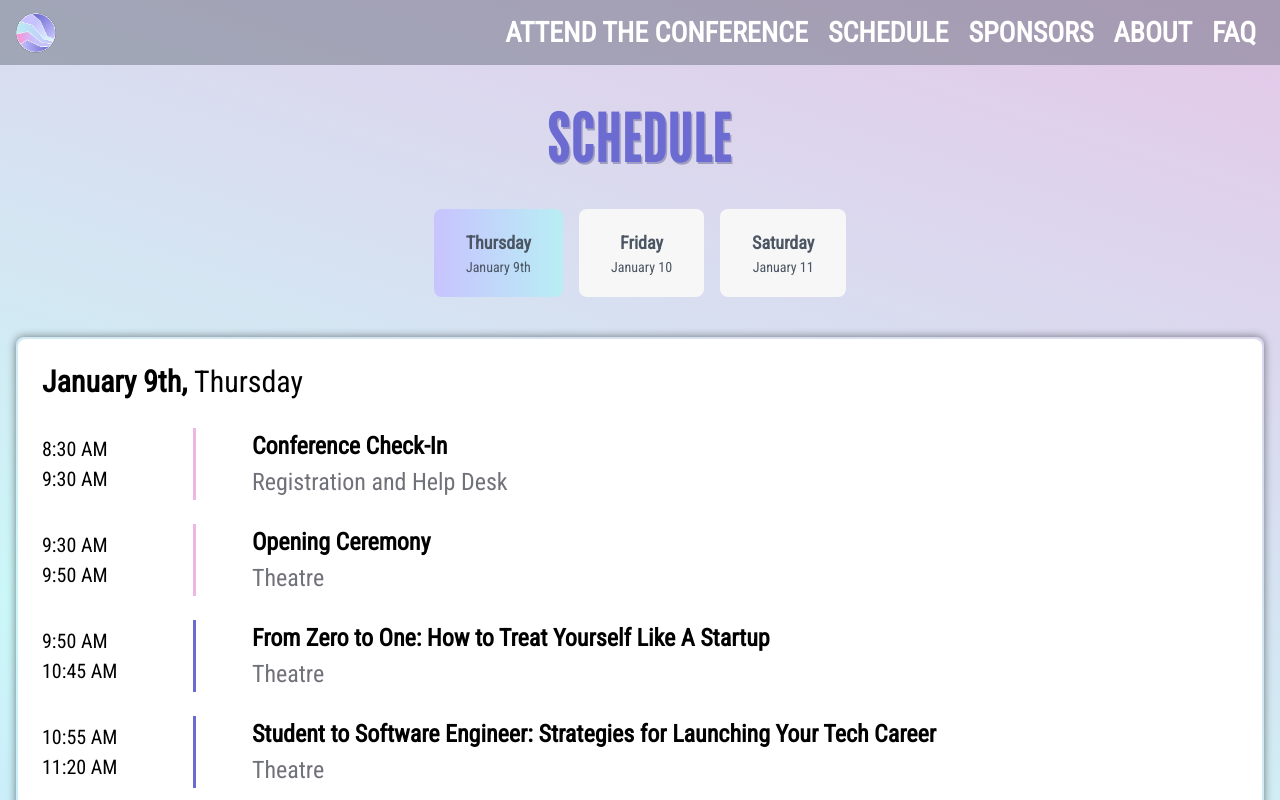
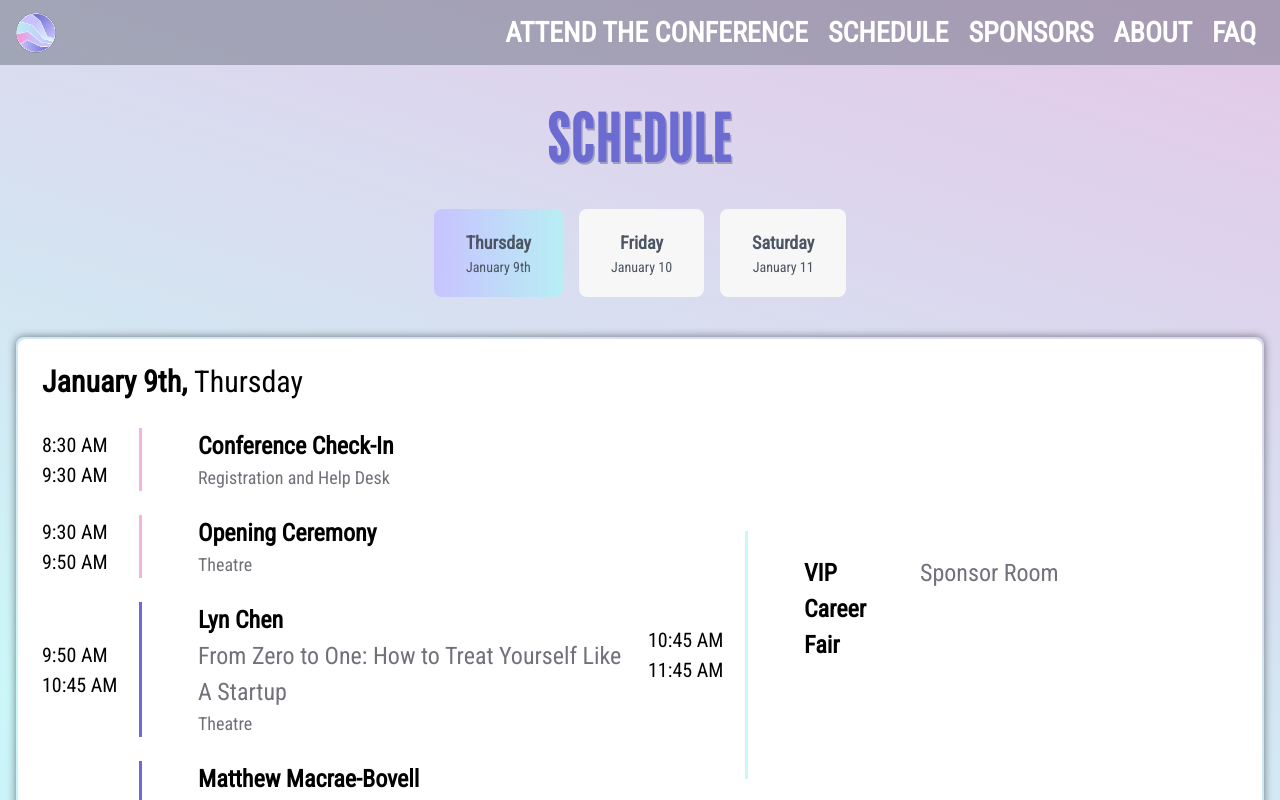
Before and after one commit to cusec/2025, a Next.js app: page /schedule in a window 1280 px wide. Shown: the top 800 px of the page. Built offline with nearby package versions, Linux system fonts and the light colour scheme.

Commit message:
feat: overhaul to better adapt schedule to 2025.

```diff
--- a/components/Schedule/DaySchedule.tsx
+++ b/components/Schedule/DaySchedule.tsx
@@ -1,13 +1,16 @@
 import React from 'react';
 import scheduleData from './schedule.json';
+import careerFairData from './CareerFair.json';
 
 interface DayScheduleProps {
   dayIndex: number;
   scheduleData: any[];
+  careerFairData: any[];
 }
 
-const DaySchedule = ({ dayIndex, scheduleData }: DayScheduleProps) => {
-  const day = scheduleData[dayIndex];
+const DaySchedule = ({ dayIndex, scheduleData, careerFairData }: DayScheduleProps) => {
+  const daySchedule = scheduleData[dayIndex];
+  const dayCareerFair = careerFairData[dayIndex];
 
   const renderTimeColumn = (item: any, index: any) => {
     let borderColorClass;
@@ -24,6 +27,17 @@ const DaySchedule = ({ dayIndex, scheduleData }: DayScheduleProps) => {
         break;
       default:
         borderColorClass = 'border-[#CBF7F8]';
+    }
+
+    if (item.items) {
+      return (
+        <div
+          className={`flex flex-col justify-center pr-4 border-r-2 ${borderColorClass} md:border-r-[3px] xs:text-[20px] RobotoText`}
+        >
+          <span>{item.start_time}</span>
+          <span>{item.end_time}</span>
+        </div>
+      );
     }
 
     return (
@@ -55,28 +69,113 @@ const DaySchedule = ({ dayIndex, scheduleData }: DayScheduleProps) => {
 
     if (item.items) {
       return (
-        <div className="grid grid-cols-2 gap-4">
-          {item.items.map((subItem: { title: string | number | bigint | boolean | React.ReactElement<any, string | React.JSXElementConstructor<any>> | Iterable<React.ReactNode> | React.ReactPortal | Promise<React.AwaitedReactNode> | null | undefined; location: string | number | bigint | boolean | React.ReactElement<any, string | React.JSXElementConstructor<any>> | Iterable<React.ReactNode> | React.ReactPortal | Promise<React.AwaitedReactNode> | null | undefined; }, subIndex: React.Key | null | undefined) => (
         <div
-              key={subIndex}
-              className={`flex flex-col md:pl-10 justify-center break-words sm272:break-normal ${borderColorClass} RobotoText ${
-                subIndex === 0 ? '' : `border-l-2 ${borderColorClass.replace('border-', 'md:border-')}`
-              }`}
+          className={`flex flex-col md:pl-10 justify-center break-words sm272:break-normal ${borderColorClass} RobotoText`}
         >
-              <h3 className="font-semibold text-[14px] xs:text-[16px] sm:text-[24px]">
+          {item.items.map((subItem: any, subIndex: any) => (
+            <div key={subIndex}>
+              <h3 className="font-semibold text-[18px] xs:text-[20px] sm:text-[24px]">
                 {subItem.title}
               </h3>
-              <p className="text-zinc-500 text-[14px] xs:text-[16px] sm:text-[24px]">
+              <p className="text-zinc-500 text-[18px] xs:text-[20px] sm:text-[24px]">
                 {subItem.location}
               </p>
             </div>
           ))}
         </div>
       );
-    } else {
+    }
+
     return (
       <div
         className={`flex flex-col md:pl-10 justify-center break-words sm272:break-normal ${borderColorClass} RobotoText`}
+      >
+        {item.speaker ? (
+          <>
+            <h3 className="font-semibold text-[18px] xs:text-[20px] sm:text-[24px]">
+              {item.speaker}
+            </h3>
+            <p className="text-zinc-500 text-[18px] xs:text-[20px] sm:text-[24px]">
+              {item.title}
+            </p>
+          </>
+        ) : (
+          <h3 className="font-semibold text-[18px] xs:text-[20px] sm:text-[24px]">
+            {item.title}
+          </h3>
+        )}
+        <p className="text-zinc-500 text-[14px] xs:text-[16px] sm:text-[18px]">
+          {item.location}
+        </p>
+      </div>
+    );
+  };
+
+  const renderCareerFairTimeColumn = (item: any, index: any) => {
+    let borderColorClass;
+
+    switch (item.category) {
+      case '1':
+        borderColorClass = 'border-[#EDB6E3]';
+        break;
+      case '2':
+        borderColorClass = 'border-[#6C6BD1]';
+        break;
+      case '3':
+        borderColorClass = 'border-[rgba(200, 195, 255, 0.975)]';
+        break;
+      default:
+        borderColorClass = 'border-[#CBF7F8]';
+    }
+
+    if (item.title === "") {
+      return (
+        <div
+          className={`flex flex-col justify-center pr-4 border-r-2 md:border-r-[3px] xs:text-[20px] RobotoText h-[50px] invisible`}
+        />
+      );
+    }
+
+    return (
+
+      <div
+        className={`flex flex-col justify-center pr-4 border-r-2 ${borderColorClass} md:border-r-[3px] xs:text-[20px] RobotoText`}
+      >
+        <span>{item.start_time}</span>
+        <span>{item.end_time}</span>
+      </div>
+    );
+  };
+
+  const renderCareerFairEventInfo = (item: any, index: any) => {
+    let borderColorClass;
+
+    switch (item.category) {
+      case '1':
+        borderColorClass = 'border-[#EDB6E3]';
+        break;
+      case '2':
+        borderColorClass = 'border-[#6C6BD1]';
+        break;
+      case '3':
+        borderColorClass = 'border-[rgba(200, 195, 255, 0.975)]';
+        break;
+      default:
+        borderColorClass = 'border-[#CBF7F8]';
+    }
+
+    if (item.title === "") {
+      return (
+        <div
+          className={`grid grid-cols-[minmax(50px,_1fr)_10fr] xs:grid-cols-[minmax(70px,_1fr)_10fr] sm:grid-cols-[minmax(100px,_1.5fr)_10fr] gap-4 my-6 h-[${item.row_span * 100}px] invisible`}
+        />
+      );
+    }
+
+    return (
+      <div
+      className={`flex flex-col md:pl-10 justify-center break-words sm272:break-normal ${borderColorClass} RobotoText grid grid-cols-[minmax(50px,_1fr)_10fr] xs:grid-cols-[minmax(70px,_1fr)_10fr] sm:grid-cols-[minmax(100px,_1.5fr)_10fr] gap-4 my-6`}
+      style={{ minHeight: `${item.row_span * 100}px` }}
      >
         <h3 className="font-semibold text-[14px] xs:text-[16px] sm:text-[24px]">
           {item.title}
@@ -86,23 +185,32 @@ const DaySchedule = ({ dayIndex, scheduleData }: DayScheduleProps) => {
         </p>
       </div>
     );
-    }
   };
 
   return (
     <div className="my-10 rounded-lg bg-gradient-to-r from-royalPurple via-roseQuartz to-goldenApricot p-[2px] shadow-[0_0px_8px_rgba(0,0,0,0.5)]">
-      <div className="bg-white rounded-lg py-5 px-6">
+      <div className="bg-white rounded-lg py-5 px-6 grid grid-cols-2 gap-4">
+        <div>
           <h2 className="text-[48px] md:text-[30px] RobotoText">
-          <span className="font-semibold">{day.Date}, </span>
-          <span>{day.Day}</span>
+            <span className="font-semibold">{daySchedule.Date}, </span>
+            <span>{daySchedule.Day}</span>
           </h2>
-        {day.items.map((item: any, index: React.Key | null | undefined) => (
+          {daySchedule.items.map((item: any, index: React.Key | null | undefined) => (
             <div key={index} className="grid grid-cols-[minmax(50px,_1fr)_10fr] xs:grid-cols-[minmax(70px,_1fr)_10fr] sm:grid-cols-[minmax(100px,_1.5fr)_10fr] gap-4 my-6">
               {renderTimeColumn(item, index)}
               {renderEventInfo(item, index)}
             </div>
           ))}
         </div>
+        <div>
+          {dayCareerFair.items.map((item: any, index: React.Key | null | undefined) => (
+            <div key={index} className="grid grid-cols-[minmax(50px,_1fr)_10fr] xs:grid-cols-[minmax(70px,_1fr)_10fr] sm:grid-cols-[minmax(100px,_1.5fr)_10fr] gap-4 my-6">
+              {renderCareerFairTimeColumn(item, index)}
+              {renderCareerFairEventInfo(item, index)}
+            </div>
+          ))}
+        </div>
+      </div>
     </div>
   );
 };
--- a/components/Schedule/DayScheduleItem.tsx
+++ /dev/null
@@ -1,22 +0,0 @@
-import React from 'react';
-
-interface DayScheduleItemProps {
-  item: any;
-}
-
-const DayScheduleItem = ({ item }: DayScheduleItemProps) => {
-  return (
-    <div className="bg-gray-100 rounded-lg shadow-sm p-4 mb-4">
-      <div className="flex justify-between">
-        <p className="text-lg font-bold">{item.start_time}</p>
-        <p className="text-lg font-bold">{item.end_time}</p>
-      </div>
-      <div className="flex justify-between">
-        <p className="text-lg">{item.title}</p>
-        <p className="text-lg">{item.location}</p>
-      </div>
-    </div>
-  );
-};
-
-export default DayScheduleItem;
--- a/components/Schedule/Schedule.tsx
+++ b/components/Schedule/Schedule.tsx
@@ -2,6 +2,7 @@ import React, { useState } from 'react';
 import DaySchedule from './DaySchedule';
 import DayButton from './DayButton';
 import scheduleData from './schedule.json';
+import careerFairData from './CareerFair.json';
 
 const Schedule = () => {
   const [selectedDay, setSelectedDay] = useState(0);
@@ -27,7 +28,7 @@ const Schedule = () => {
           />
         ))}
       </div>
-      <DaySchedule dayIndex={selectedDay} scheduleData={scheduleData} />
+      <DaySchedule dayIndex={selectedDay} scheduleData={scheduleData} careerFairData={careerFairData} />
     </div>
   );
 };
```
Lines whose indentation alone changed are shown as unchanged.
